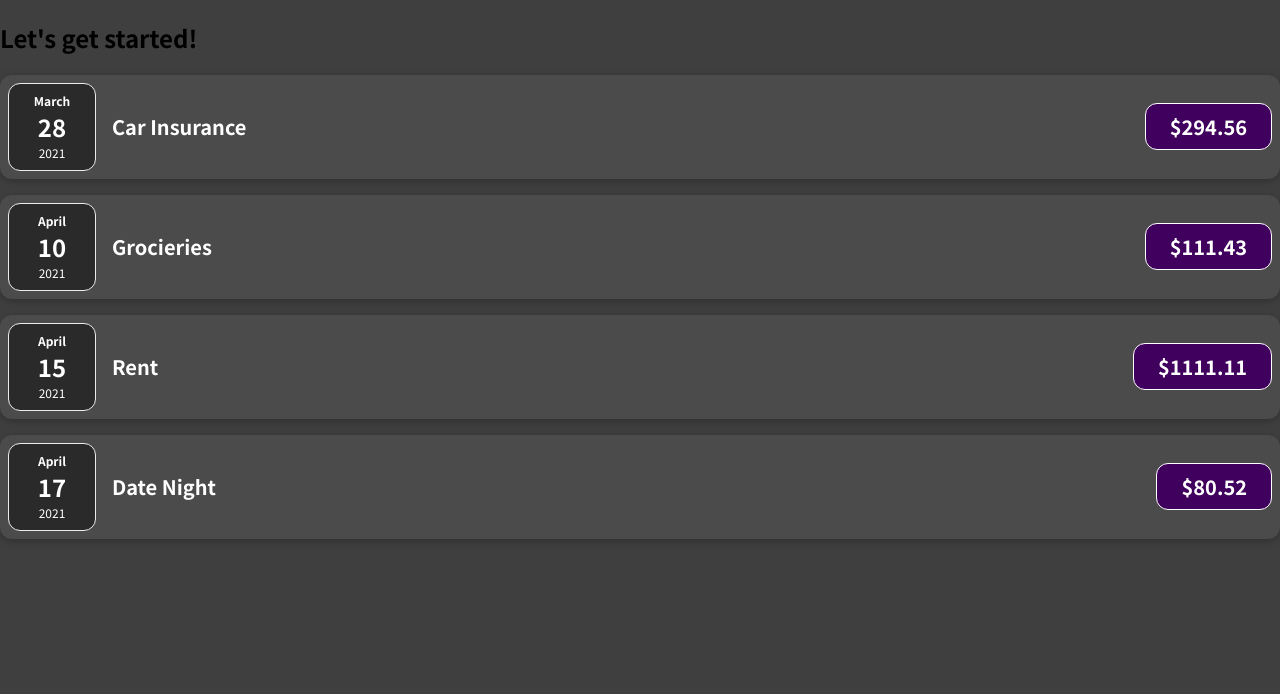
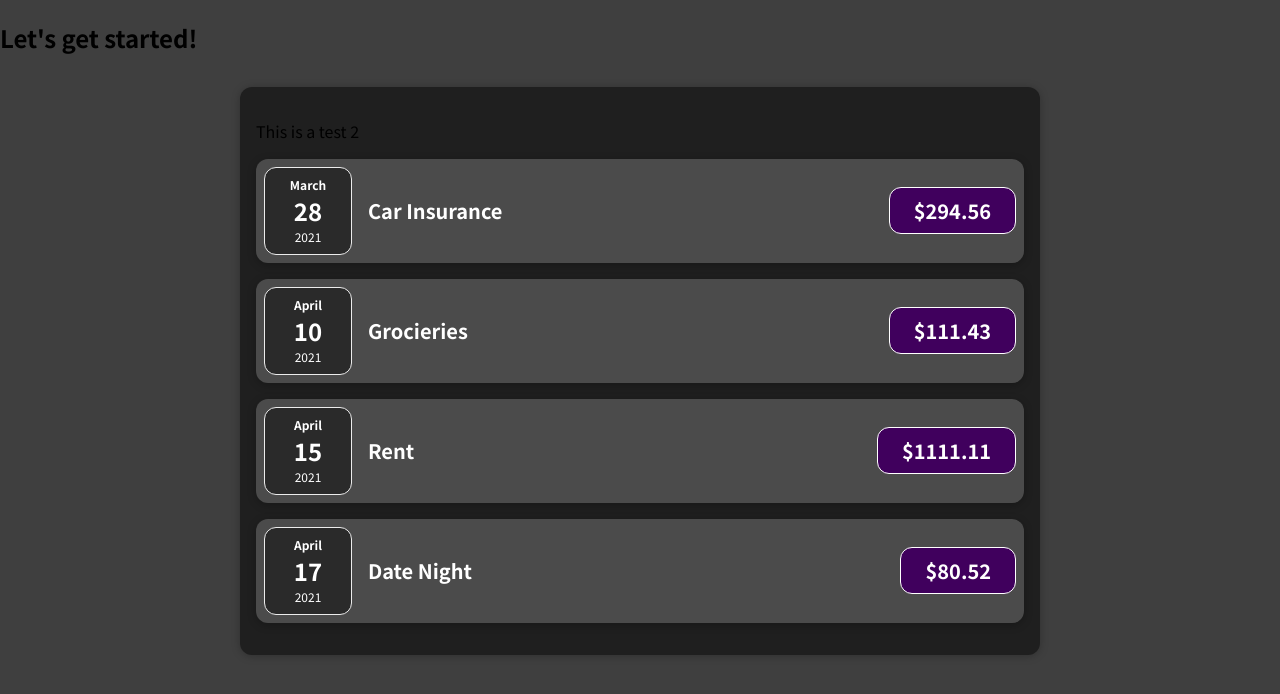
Before and after one commit to omarotxoa/react-expenses-app, a JavaScript app: page / in a window 1280 px wide. Shown: the top 694 px of the page. Built offline with nearby package versions, Linux system fonts and the light colour scheme.

Commit message:
Create Expenses container component

```diff
--- a/src/App.js
+++ b/src/App.js
@@ -1,4 +1,4 @@
-import ExpenseItem from './components/ExpenseItem';
+import Expenses from './components/Expenses';
 
 function App() {
   const expenses = [
@@ -30,22 +30,7 @@
   return (
     <div>
       <h2>Let's get started!</h2>
-      <ExpenseItem
-        title={expenses[0].title}
-        amount={expenses[0].amount}
-        date={expenses[0].date}></ExpenseItem>
-        <ExpenseItem
-        title={expenses[1].title}
-        amount={expenses[1].amount}
-        date={expenses[1].date}></ExpenseItem>
-        <ExpenseItem
-        title={expenses[2].title}
-        amount={expenses[2].amount}
-        date={expenses[2].date}></ExpenseItem>
-        <ExpenseItem
-        title={expenses[3].title}
-        amount={expenses[3].amount}
-        date={expenses[3].date}></ExpenseItem>
+      <Expenses items={expenses} />
     </div>
   );
 }
--- /dev/null
+++ b/src/components/Expenses.css
@@ -0,0 +1,9 @@
+.expenses {
+  padding: 1rem;
+  background-color: rgb(31, 31, 31);
+  margin: 2rem auto;
+  width: 50rem;
+  max-width: 95%;
+  border-radius: 12px;
+  box-shadow: 0 1px 8px rgba(0, 0, 0, 0.25);
+}
--- /dev/null
+++ b/src/components/Expenses.js
@@ -0,0 +1,28 @@
+import ExpenseItem from "./ExpenseItem";
+import './Expenses.css';
+
+function Expenses(props) {
+  return (
+    <div class="expenses">
+      <p>This is a test 2</p>
+        <ExpenseItem
+        title={props.items[0].title}
+        amount={props.items[0].amount}
+        date={props.items[0].date} />
+        <ExpenseItem
+        title={props.items[1].title}
+        amount={props.items[1].amount}
+        date={props.items[1].date} />
+        <ExpenseItem
+        title={props.items[2].title}
+        amount={props.items[2].amount}
+        date={props.items[2].date} />
+        <ExpenseItem
+        title={props.items[3].title}
+        amount={props.items[3].amount}
+        date={props.items[3].date} />
+    </div>
+  );
+}
+
+export default Expenses;
```
